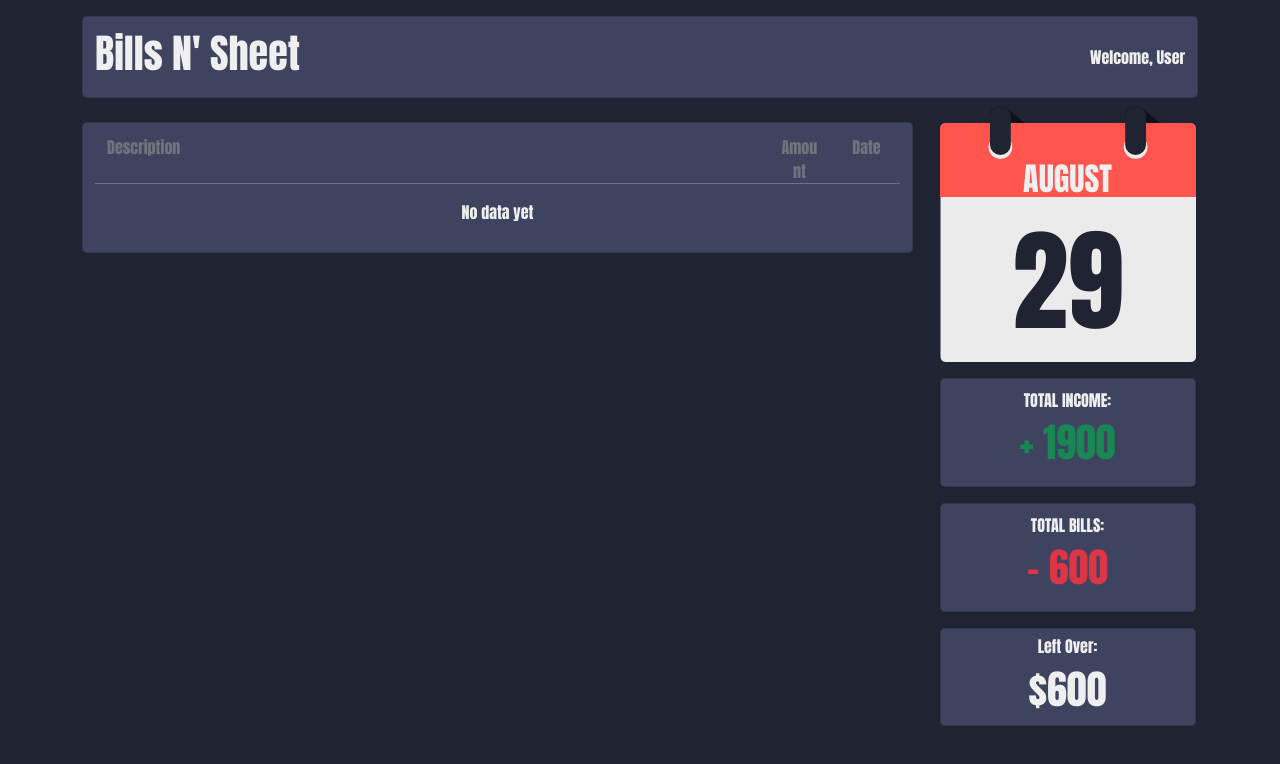
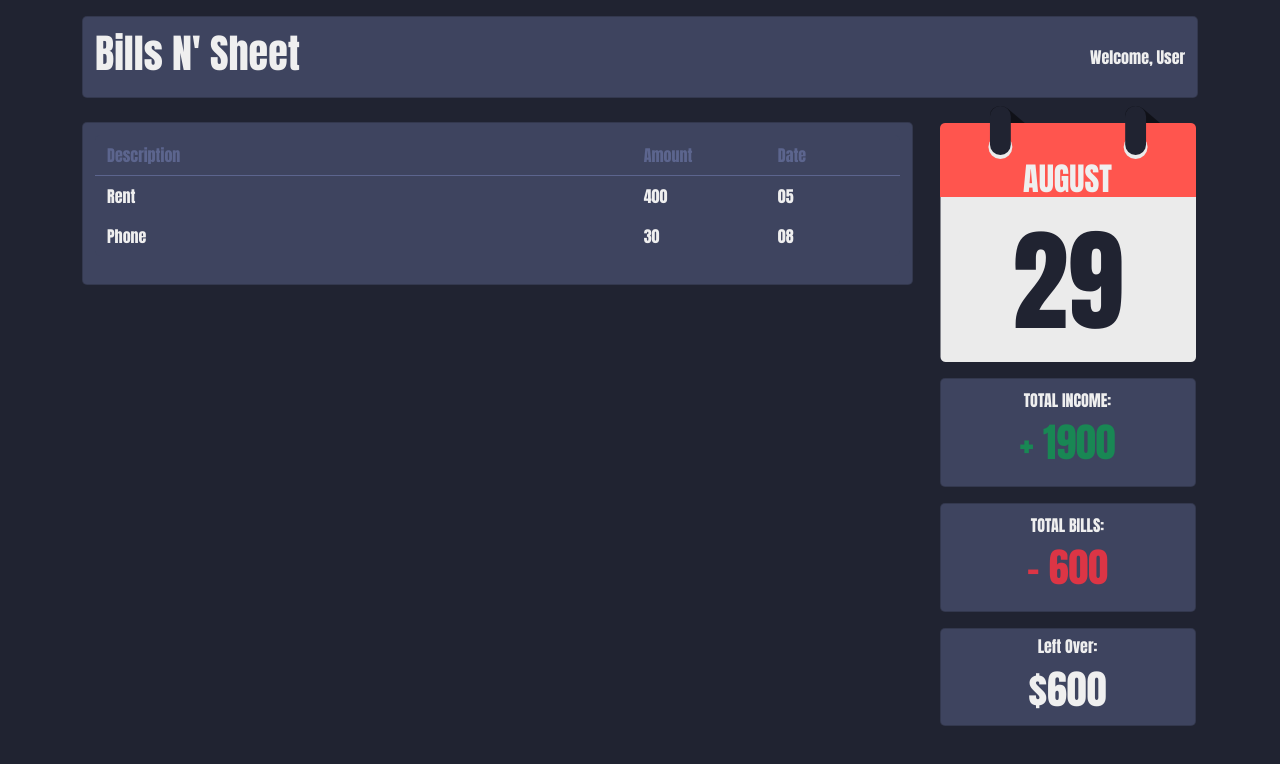
Before and after one commit to jordanmccollam/BillsNSheet, a React (Create React App) app in the folder client/: page / in a window 1280 px wide. Shown: the top 764 px of the page. Built offline with nearby package versions, Linux system fonts and the light colour scheme.

Commit message:
Gave table hover effect and other tweaks

```diff
--- a/client/src/components/Table/Table.js
+++ b/client/src/components/Table/Table.js
@@ -7,36 +7,20 @@ import './_table.scss';
 
 const logger = "Table:: ";
 
-const testData = [
-  // {
-  //   _id: Math.floor(Math.random() * 9999), // <- asigns a random id
-  //   description: "Rent",
-  //   amount: 400,
-  //   date: "05"
-  // }
-]
-
-const columns = [
-  {label: "Description", property: "description"},
-  {label: "Amount", property: "amount", size: 1},
-  {label: "Date", property: "date", size: 1},
-]
-
-const Table = ({ className, rowKey }) => {
+const Table = ({ className, rowKey, data, columns }) => {
   let classes = {
 		[`table`]: true
 	};
-  const [data, setData] = useState(testData);
 
   return (
     <Container fluid className={`${className} ${classnames(classes)}`}>
       {/* HEADER */}
-      <Row className="border-bottom border-secondary">
+      <Row className="table-header">
         {columns.map((column, columnIndex) => (
           <Col
             xs={column.size}
             key={`header-item-${columnIndex}`}
-            className={`${column.size !== 1 && "text-start"} text-secondary`}
+            className={"text-start table-header-text"}
           >
             {column.label}
           </Col>
@@ -44,12 +28,12 @@ const Table = ({ className, rowKey }) => {
       </Row>
 
       {data.length > 0 ? data.map((item, item_index) => (
-        <Row key={`table-item-${item[rowKey]}`}>
+        <Row key={`table-item-${item[rowKey]}`} className="table-row">
           {columns.map((column, columnIndex) => (
             <Col
               xs={column.size}
               key={`table-item-${item[rowKey]}-${columnIndex}`}
-              className={`${column.size !== 1 && "text-start"}`}
+              className={"text-start"}
             >
               {item[column.property]}
             </Col>
@@ -70,12 +54,16 @@ Table.propTypes = {
     PropTypes.element
   ]),
   className: PropTypes.string,
-  rowKey: PropTypes.string
+  rowKey: PropTypes.string,
+  data: PropTypes.array,
+  columns: PropTypes.array
 }
 
 Table.defaultProps = {
   className: "",
-  rowKey: "_id"
+  rowKey: "_id",
+  data: [],
+  columns: [{label: "Label here", property: "", size: ""}]
 }
 
 export default Table;
--- a/client/src/components/Table/_table.scss
+++ b/client/src/components/Table/_table.scss
@@ -1,5 +1,32 @@
 @import "../../sass/variables";
 
 .table {
+    background-color: $dark-2;
+    border-radius: $border-radius;
 
+    &-row {
+        border-radius: $border-radius;
+
+        &:hover {
+            background-color: $dark-1;
+            transition: $transition;
+            cursor: pointer;
+        }
+    }
+
+    &-row,
+    &-header {
+        padding: $space-01 0;
+    }
+
+    &-header {
+        border-bottom: 1px solid $dark-1;
+        border-radius: 0;
+        &:hover {
+            pointer-events: none;
+        }
+    }
+    &-header-text {
+        color: $dark-1;
+    }
 }
--- a/client/src/screens/Main/Main.js
+++ b/client/src/screens/Main/Main.js
@@ -15,6 +15,28 @@ const Main = (props) => {
 		[`main`]: true
 	};
 
+  const tableTestData = {
+    data: [
+      {
+        _id: Math.floor(Math.random * 9999),
+        description: "Rent",
+        amount: 400,
+        date: "05"
+      },
+      {
+        _id: Math.floor(Math.random * 9999),
+        description: "Phone",
+        amount: 30,
+        date: "08"
+      },
+    ],
+    columns: [
+      {label: "Description", property: "description"},
+      {label: "Amount", property: "amount", size: 2},
+      {label: "Date", property: "date", size: 2}
+    ]
+  }
+
   return (
     <Container className={`${props.className} ${classnames(classes)} my-3`}>
       <Comp.Card>
@@ -28,7 +50,7 @@ const Main = (props) => {
         <Col xl={9} lg={8} md={7} xs={10} className="mt-3">
           <Comp.Card className="text-center">
             {/* Table of bills will go here */}
-            <Comp.Table />
+            <Comp.Table data={tableTestData.data} columns={tableTestData.columns} />
           </Comp.Card>
         </Col>
 
```
Also changed, not shown: 1 other file (tests, documents, lock files or other folders).
